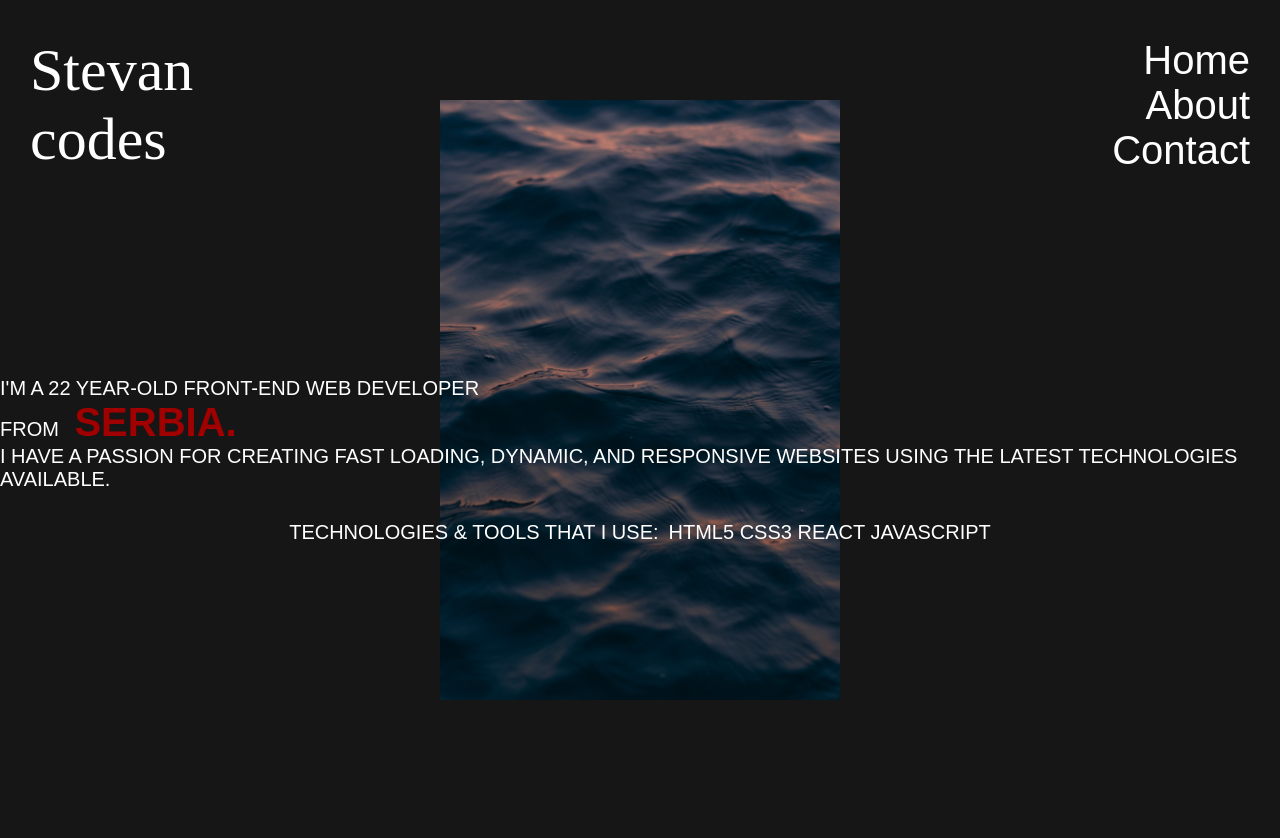
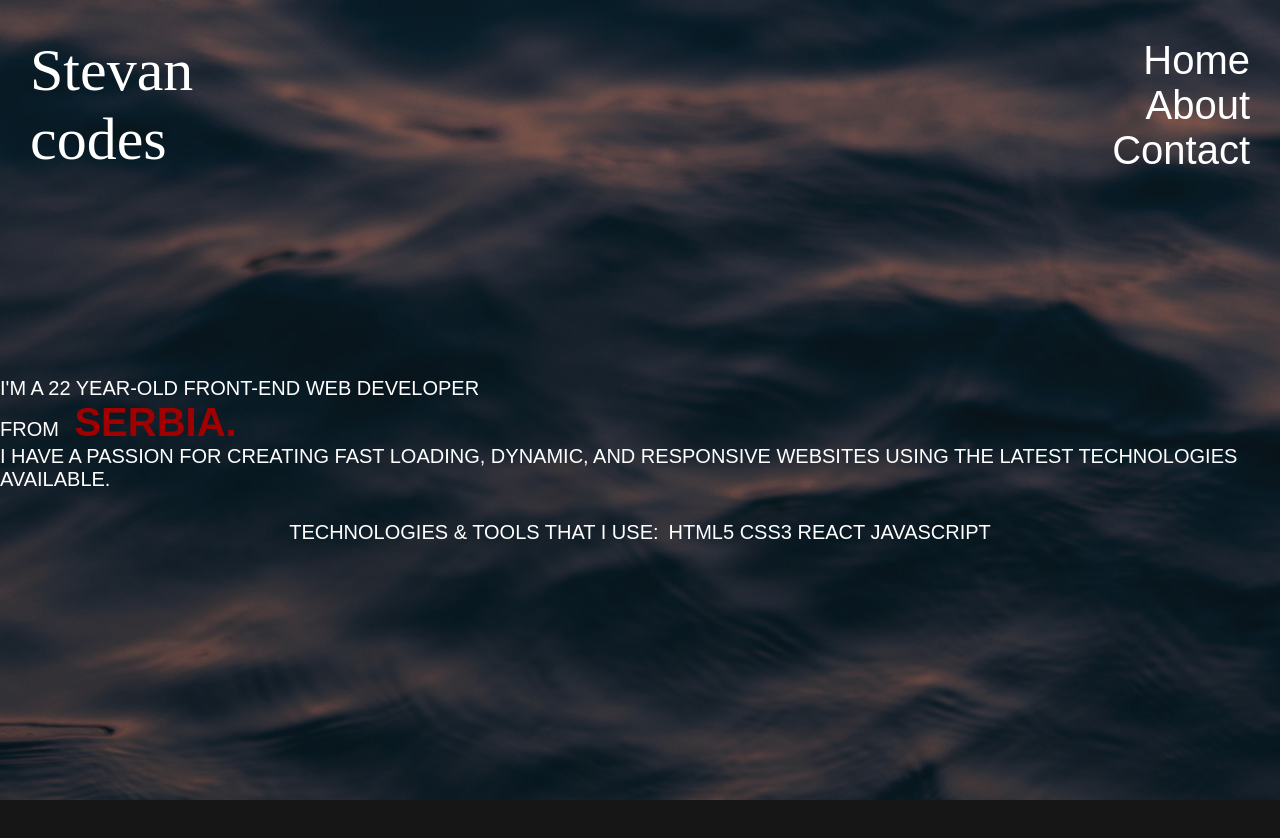
Before and after one commit to stevancodes/PortfolioRepo, a React (Create React App) app: page /about in a window 1280 px wide. Shown: the top 838 px of the page. Built offline with nearby package versions, Linux system fonts and the light colour scheme; a web font is replaced by a local one.

Commit message:
BackgroundChanges

```diff
--- a/src/components/About.css
+++ b/src/components/About.css
@@ -34,24 +34,20 @@ span{
 }
 
 
-/* .paragraph2{
-    position: relative;
-    top: 40px;
-    left:-110px;
-} */
 .about-image{
     position: absolute;
     top: 50%;
     left: 50%;
     transform: translate(-50%,-50%);
-    width: 400px;
-    height: 600px;
+    width: 100%;
+    height: 100%;
     overflow: hidden;
     background-color: yellow;
 }
 .about-overlay{
-    background: url(./Assets/eugene1.jpg) 50% 50% no-repeat;
+    background: url(./Assets/eugene1.jpg) no-repeat;
     background-size: cover;
+    opacity: 0.6;
 }
 
 
--- a/src/components/Contact.css
+++ b/src/components/Contact.css
@@ -32,13 +32,13 @@
     top: 50%;
     left: 50%;
     transform: translate(-50%,-50%);
-    width: 400px;
-    height: 600px;
+    width: 100%;
+    height: 100%;
     overflow: hidden;
     background-color: yellow;
 }
 .contact-overlay{
-    background: url(./Assets/paul4.jpg) 50% 50% no-repeat;
+    background: url(./Assets/paul4.jpg) no-repeat;
     background-size: cover;
     opacity: 0.5;
 }
--- a/src/components/Home.css
+++ b/src/components/Home.css
@@ -40,15 +40,15 @@
     top: 50%;
     left: 50%;
     transform: translate(-50%,-50%);
-    width: 400px;
-    height: 600px;
+    width: 100%;
+    height: 100%;
     overflow: hidden;
     background-color: yellow;
 }
 .home-overlay{
-    background: url(./Assets/paul3.jpg) 50% 50% no-repeat;
+    background: url(./Assets/paul3.jpg) no-repeat;
     background-size: cover;
-    opacity: 0.6;
+    opacity: 0.4;
 }
 
 
```
